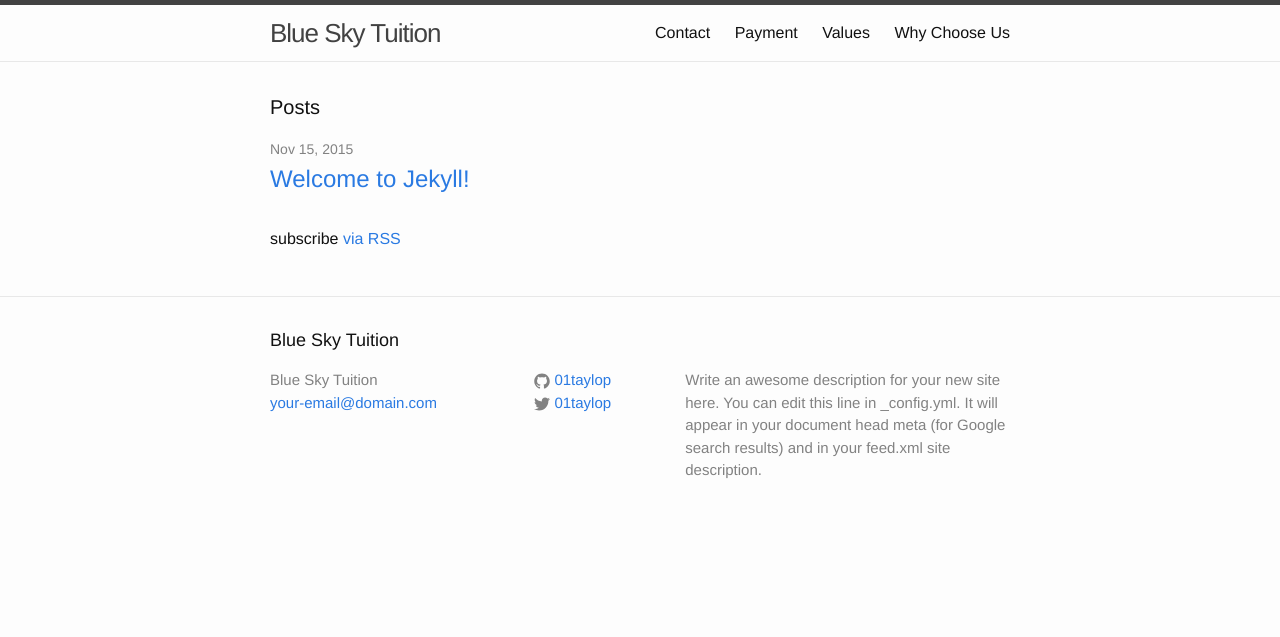
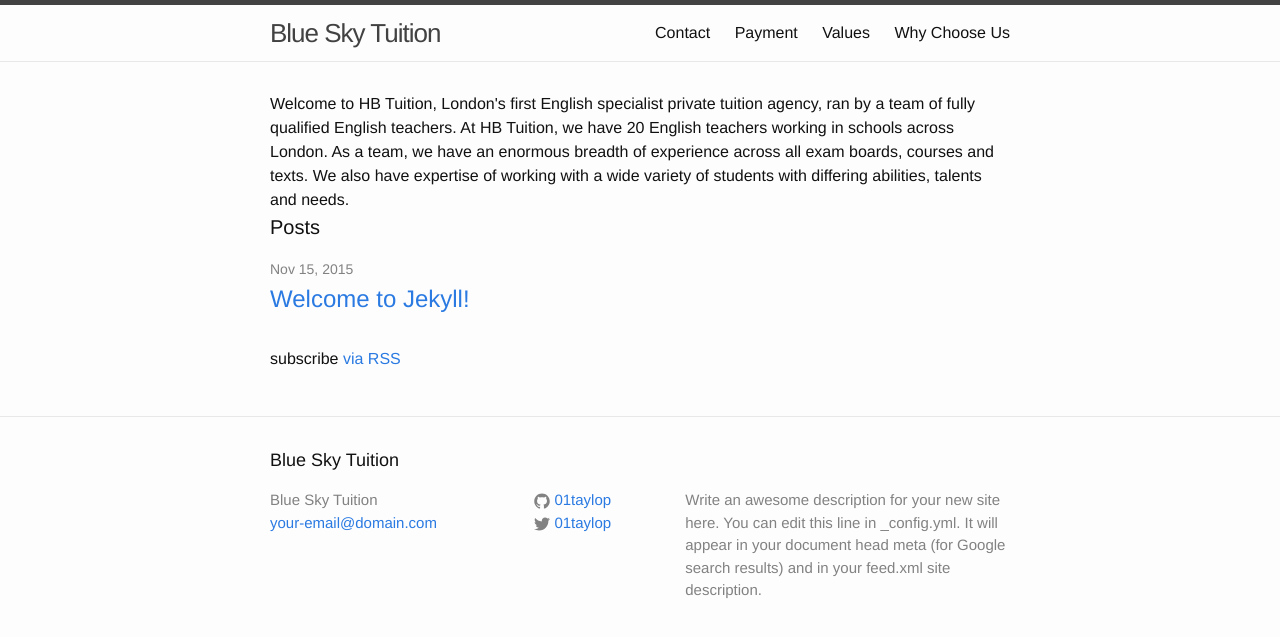
Before and after one commit to 01taylop/blue-sky-tuition, a Jekyll site: the page built from index.html, in a window 1280 px wide. Shown: the top 637 px of the page. Built offline with Jekyll 4.4.1, drawn with Linux system fonts in a browser that asks for light colours.

Commit message:
Add Home Page content

```diff
--- a/index.html
+++ b/index.html
@@ -3,6 +3,10 @@
 ---
 
 <div class="home">
+
+  Welcome to HB Tuition, London's first English specialist private tuition agency, ran by a team of fully qualified English teachers.
+
+  At HB Tuition, we have 20 English teachers working in schools across London. As a team, we have an enormous breadth of experience across all exam boards, courses and texts. We also have expertise of working with a wide variety of students with differing abilities, talents and needs.
 
   <h1 class="page-heading">Posts</h1>
 
```
